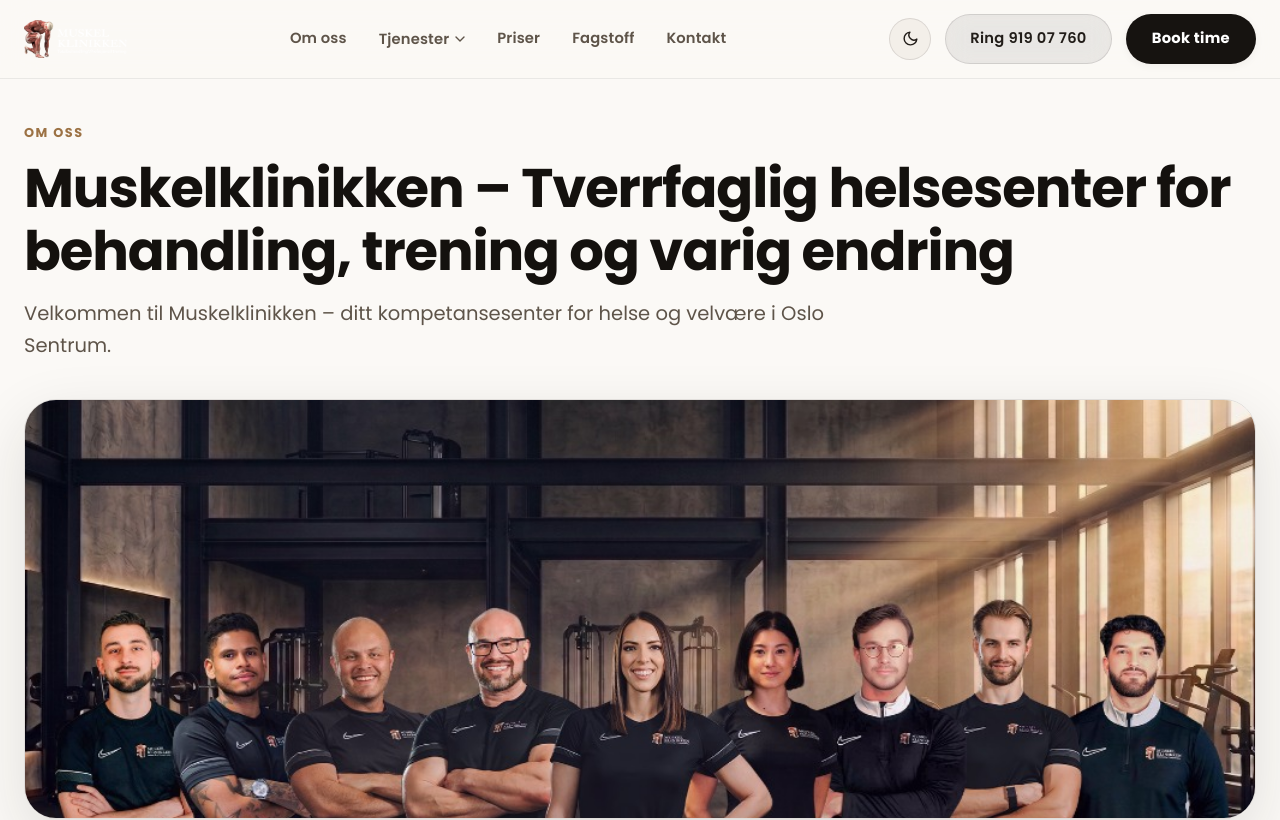
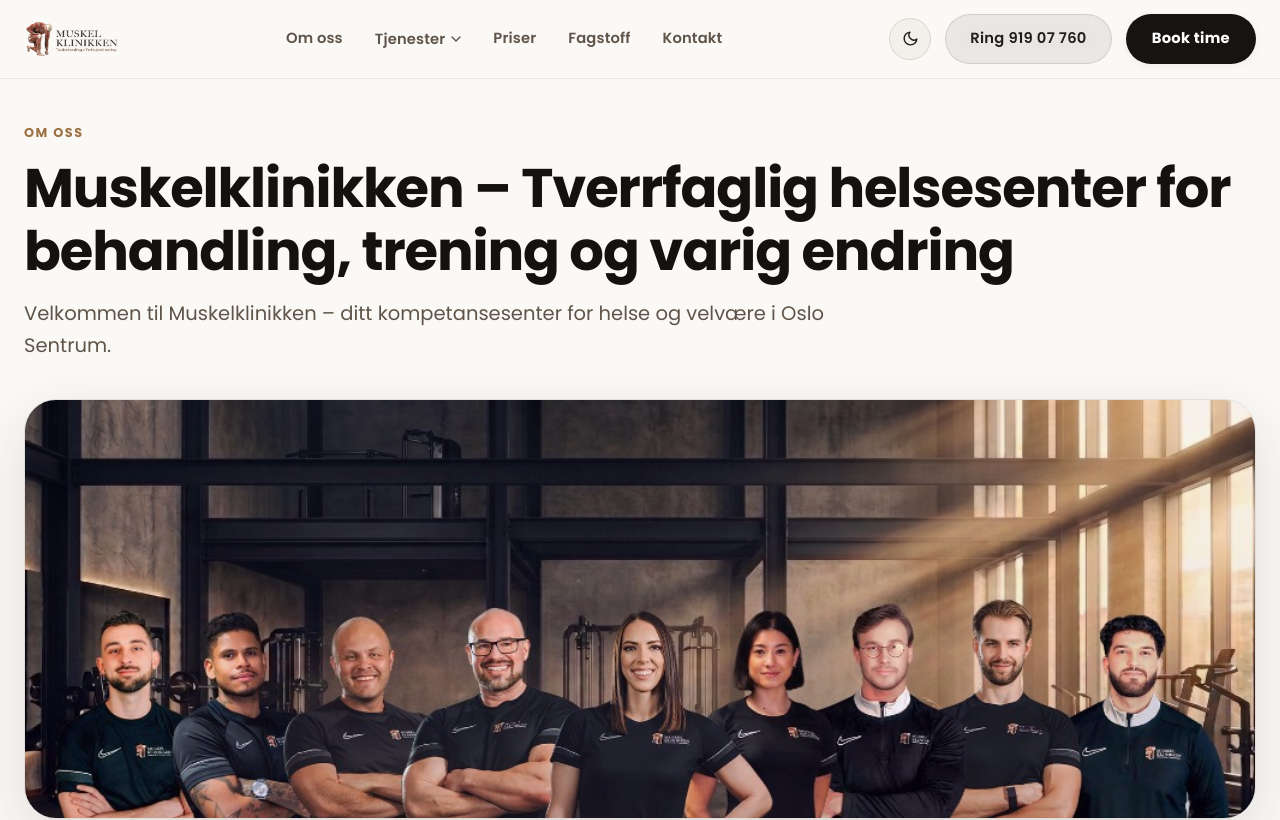
Before and after one commit to bees-arc/muskelklinikken, a Next.js app: page /om-oss in a window 1280 px wide. Shown: the top 820 px of the page. Built offline with nearby package versions, Linux system fonts and the light colour scheme.

Commit message:
feat: initialize project with global design system and base components

```diff
--- a/src/app/globals.css
+++ b/src/app/globals.css
@@ -95,6 +95,22 @@
   --shadow-cyan:         0 0 35px rgba(156, 114, 68, 0.15);
   --shadow-coffee:       0 0 35px rgba(156, 114, 68, 0.15);
 }
+
+/* ─── Theme-Aware Logo Switching ─── */
+.logo-dark {
+  display: block !important;
+}
+.logo-light {
+  display: none !important;
+}
+
+[data-theme="light"] .logo-dark {
+  display: none !important;
+}
+[data-theme="light"] .logo-light {
+  display: block !important;
+}
+
 
 /* ─── Reset & Base ─── */
 *, *::before, *::after {
--- a/src/components/Footer.tsx
+++ b/src/components/Footer.tsx
@@ -14,7 +14,15 @@
               <img
                 src="/images/muskel_logo.webp"
                 alt="Muskelklinikken"
-                className="footer-logo-img"
+                className="footer-logo-img logo-dark"
+                width={170}
+                height={40}
+                style={{ height: '40px', width: 'auto' }}
+              />
+              <img
+                src="/Logo (1).png"
+                alt="Muskelklinikken"
+                className="footer-logo-img logo-light"
                 width={170}
                 height={40}
                 style={{ height: '40px', width: 'auto' }}
--- a/src/components/Header.tsx
+++ b/src/components/Header.tsx
@@ -44,7 +44,16 @@
           <img
             src="/images/muskel_logo.webp"
             alt="Muskelklinikken"
-            className="brand-logo-img"
+            className="brand-logo-img logo-dark"
+            width={170}
+            height={40}
+            decoding="async"
+            style={{ height: '38px', width: 'auto' }}
+          />
+          <img
+            src="/Logo (1).png"
+            alt="Muskelklinikken"
+            className="brand-logo-img logo-light"
             width={170}
             height={40}
             decoding="async"
```
